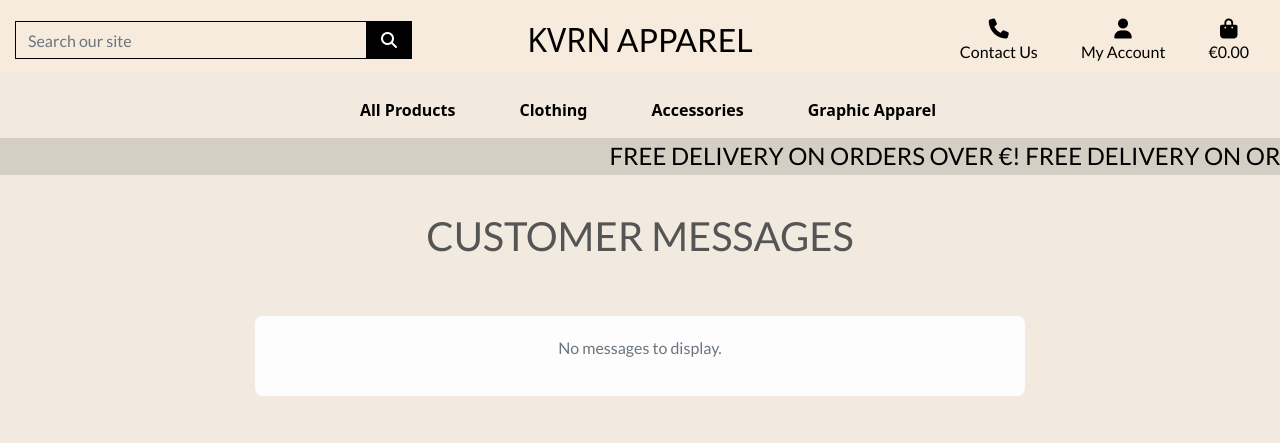
After one commit to SimonMoynihan33/KVRN-Apparel, a Django app: template info/templates/info/messages_list.html in a window 1280 px wide. The commit adds this page. Shown: the top 443 px of the page. Run offline with Django 5.2, Linux system fonts and the light colour scheme; the template is opened without the code that fills it, so the values that code supplies are empty; some libraries are stand-ins or nearby versions; some web fonts are replaced.

Commit message:
Add messages front end for superusers

```diff
--- /dev/null
+++ b/info/static/info/css/messages.css
@@ -0,0 +1,43 @@
+/* General Styling for Messages Page */
+.container {
+    max-width: 800px;
+}
+
+.messages-container {
+    background-color: #fdfdfd;
+    padding: 20px;
+    border-radius: 8px;
+}
+
+.message-card {
+    background-color: #f8f9fa; /* Light background for readability */
+    border: 1px solid #e0e0e0;
+    border-left: 5px solid #ffd700; /* Your gold accent color */
+    padding: 1.5rem;
+    border-radius: 8px;
+}
+
+.message-subject {
+    font-size: 1.25rem;
+    font-weight: bold;
+    color: #333;
+}
+
+.message-info, .message-date {
+    color: #555;
+    font-size: 0.95rem;
+}
+
+.message-content {
+    color: #444;
+    font-size: 1rem;
+    margin-top: 1rem;
+    white-space: pre-line; /* Preserve line breaks in the message */
+}
+
+/* Responsive Adjustments */
+@media (max-width: 768px) {
+    .message-card {
+        margin-top: 20px;
+    }
+}
--- /dev/null
+++ b/info/templates/info/messages_list.html
@@ -0,0 +1,42 @@
+{% extends "base.html" %}
+{% load static %}
+
+{% block extra_css %}
+    <link rel="stylesheet" href="{% static 'info/css/messages.css' %}">
+{% endblock %}
+
+{% block page_header %}
+<div class="container header-container">
+    <div class="row">
+        <div class="col">
+            <h1 class="text-center mt-5 logo-font">Customer Messages</h1>
+        </div>
+    </div>
+</div>
+{% endblock %}
+
+{% block content %}
+<div class="container py-5">
+    <div class="row">
+        <div class="col-12">
+            <div class="messages-container">
+                {% if messages %}
+                    {% for message in messages %}
+                    <div class="message-card p-4 rounded shadow-sm mb-4">
+                        <h5 class="message-subject mb-2"><strong>Subject:</strong> {{ message.subject }}</h5>
+                        <p class="message-info mb-1">
+                            <strong>From:</strong> {{ message.name }} (<a href="mailto:{{ message.email }}">{{ message.email }}</a>)
+                        </p>
+                        <p class="message-date mb-3"><strong>Submitted:</strong> {{ message.submitted_at|date:"F j, Y, g:i a" }}</p>
+                        <hr>
+                        <p class="message-content">{{ message.message }}</p>
+                    </div>
+                    {% endfor %}
+                {% else %}
+                    <p class="text-muted text-center">No messages to display.</p>
+                {% endif %}
+            </div>
+        </div>
+    </div>
+</div>
+{% endblock %}
--- a/info/urls.py
+++ b/info/urls.py
@@ -2,5 +2,8 @@ from django.urls import path
 from . import views
 
 urlpatterns = [
-    path('', views.about, name='about')
+    path('', views.about, name='about'),
+    path(
+        'admin/messages/', views.contact_messages_view, name='contact_messages'
+        ),
 ]
--- a/templates/base.html
+++ b/templates/base.html
@@ -93,6 +93,7 @@
               {% if request.user.is_authenticated %}
               {% if request.user.is_superuser %}
               <a href="{% url 'add_product' %}" class="dropdown-item">Product Management</a>
+              <a href="{% url 'contact_messages' %}" class="dropdown-item">Customer Messages</a>
               {% endif %}
               <a href="{% url 'profile' %}" class="dropdown-item">My Profile</a>
               <a href="{% url 'wishlist' %}" class="dropdown-item">My Wishlist</a>
@@ -126,7 +127,7 @@
           aria-controls="main-nav" aria-expanded="false" aria-label="Toggle navigation">
           <span class="navbar-toggler-icon"></span>
         </button>
-        <button class="navbar-toggler custom-icon" type="button" data-toggle="collapse" data-target="#account-nav"
+        <button class="navbar-toggler custom-iconw" type="button" data-toggle="collapse" data-target="#account-nav"
             aria-controls="account-nav" aria-expanded="false" aria-label="Toggle account navigation">
             <span class="fa-solid fa-user"></span>
         </button>
--- a/templates/includes/account-nav.html
+++ b/templates/includes/account-nav.html
@@ -25,6 +25,7 @@
                 {% if request.user.is_authenticated %}
                     {% if request.user.is_superuser %}
                         <a href="{% url 'add_product' %}" class="dropdown-item">Product Management</a>
+                        <a href="{% url 'contact_messages' %}" class="dropdown-item">Customer Messages</a>
                     {% endif %}
                     <a href="{% url 'profile' %}" class="dropdown-item">My Profile</a>
                     <a href="{% url 'wishlist' %}" class="dropdown-item">My Wishlist</a>
```
Also changed, not shown: info/views.py (+16 -0 lines).
